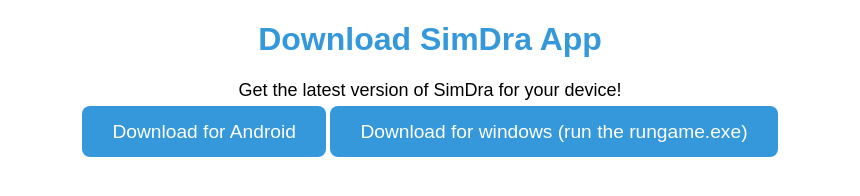
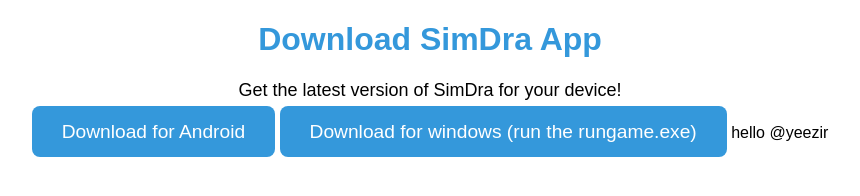
Before and after one commit to anik333999/download_my_apps.com, a plain HTML site: page downl.html in a window 1280 px wide. Shown: the whole page, without its empty margins (210-1070 px from the left). Drawn offline with Linux system fonts and the light colour scheme.

Commit message:
Update downl.html

```diff
--- a/downl.html
+++ b/downl.html
@@ -42,5 +42,6 @@
        class="download-button">Download for Android</a>
     <a href="https://www.mediafire.com/file/3i5v6f4znc6iqb3/simdra_-windows.zip/file"
        class="download-button">Download for windows (run the rungame.exe)</a>
+    hello @yeezir
 </body>
 </html>
```
